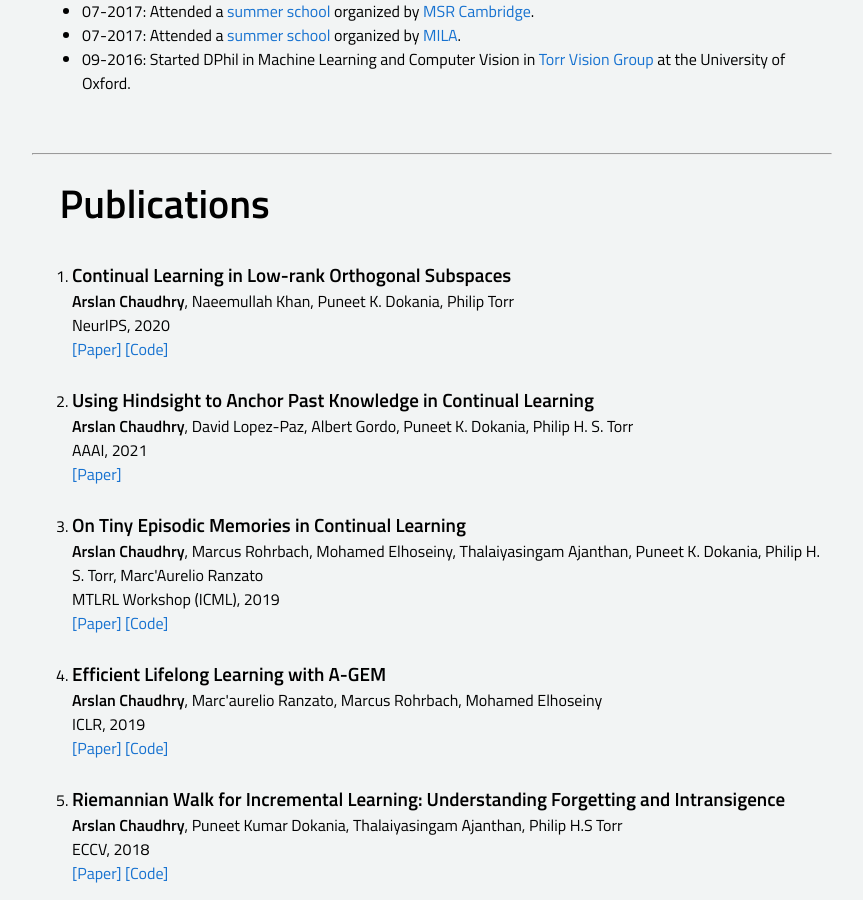
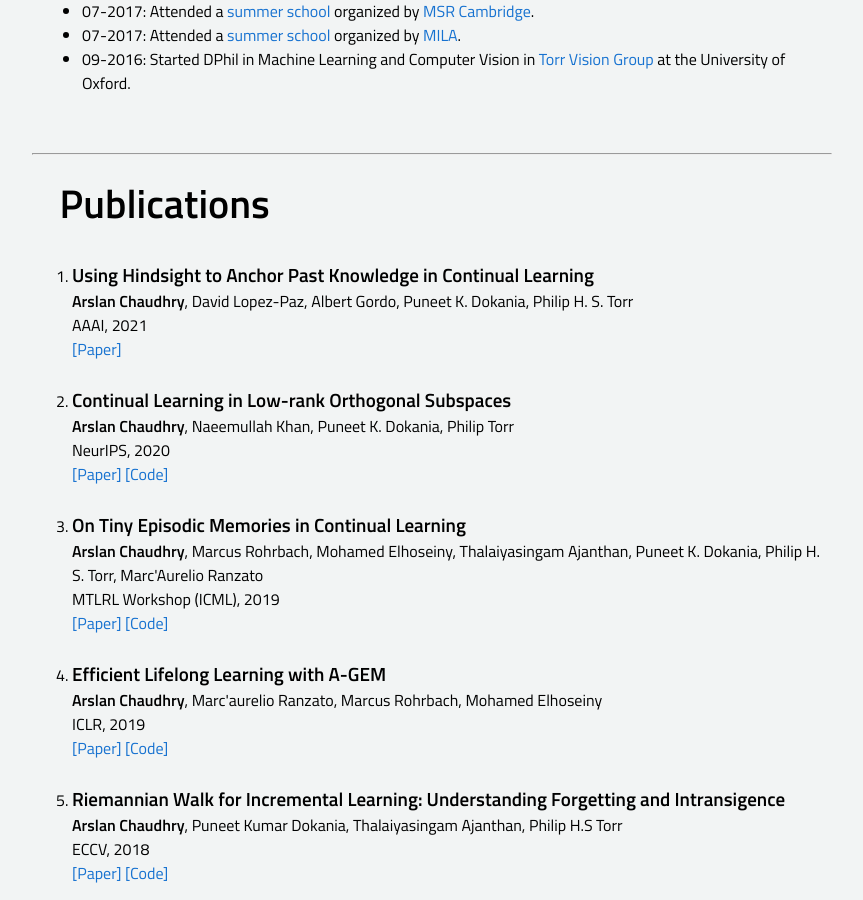
Before and after one commit to arslan-chaudhry/arslan-chaudhry.github.io, a Jekyll site: the page index.html, which Jekyll copies as it is, in a window 1280 px wide and 900 px high, scrolled down 1126 px. Shown: the whole window, without its empty margins (208-1071 px from the left). Built offline with Jekyll 4.4.1, drawn with Linux system fonts in a browser that asks for light colours.

```diff
--- a/index.html
+++ b/index.html
@@ -136,19 +136,19 @@
   <tr>
       <div class="publications">
       <ol>
+            <li><heading>Using Hindsight to Anchor Past Knowledge in Continual Learning</heading><br>
+                <b>Arslan Chaudhry</b>, David Lopez-Paz, Albert Gordo, Puneet K. Dokania, Philip H. S. Torr<br>
+                AAAI, 2021<br>
+                <a href="https://arxiv.org/abs/2002.08165">[Paper]</a>
+            </li>
+           <div>
+           &nbsp;</div>
+
             <li><heading>Continual Learning in Low-rank Orthogonal Subspaces</heading><br>
                 <b>Arslan Chaudhry</b>, Naeemullah Khan, Puneet K. Dokania, Philip Torr<br>
                 NeurIPS, 2020<br>
                 <a href = "https://arxiv.org/abs/2010.11635" >[Paper]</a>
                 <a href = "https://github.com/arslan-chaudhry/orthog_subspace" >[Code]</a>
-            </li>
-           <div>
-           &nbsp;</div>
-
-            <li><heading>Using Hindsight to Anchor Past Knowledge in Continual Learning</heading><br>
-                <b>Arslan Chaudhry</b>, David Lopez-Paz, Albert Gordo, Puneet K. Dokania, Philip H. S. Torr<br>
-                AAAI, 2021<br>
-                <a href="https://arxiv.org/abs/2002.08165">[Paper]</a>
             </li>
            <div>
            &nbsp;</div>
```
